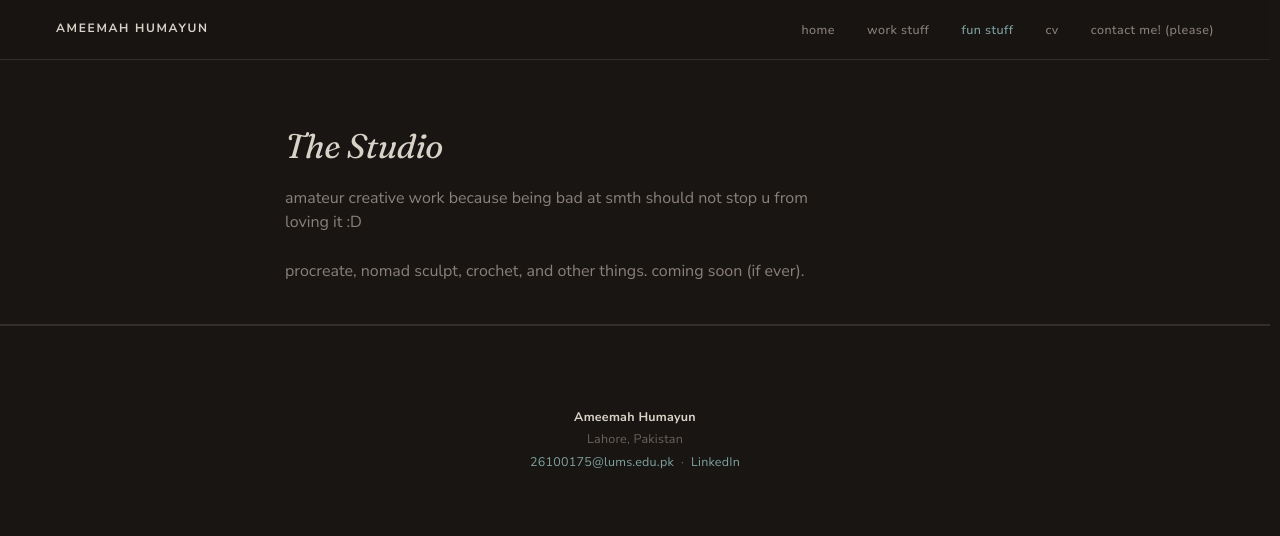
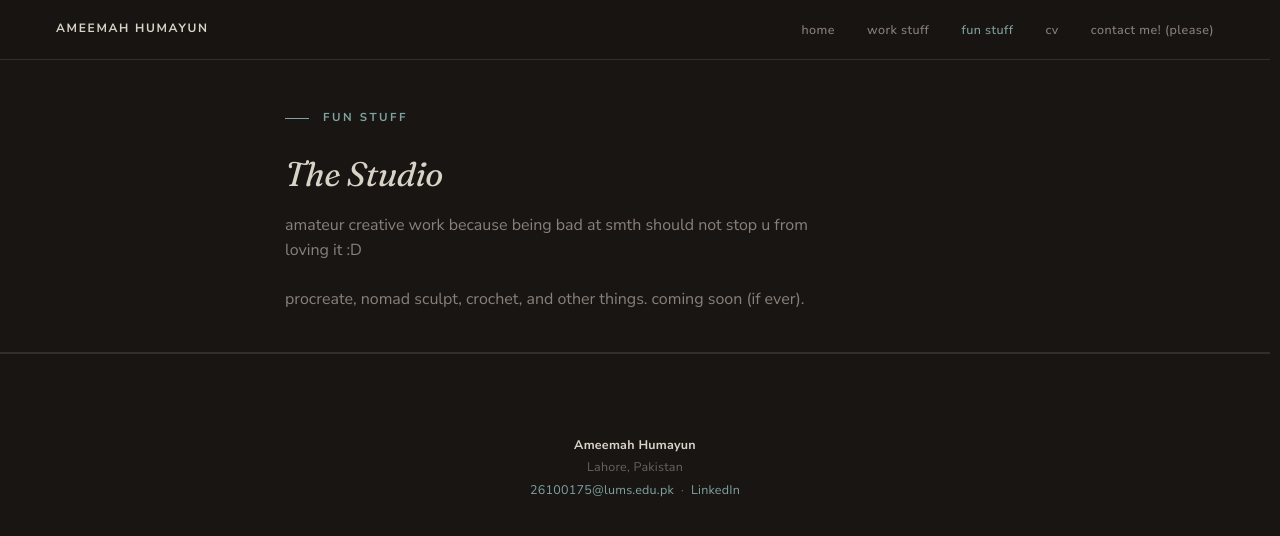
Before and after one commit to ameemahumayun/ameemahumayun.github.io, a Jekyll site: the page built from studio/index.html, in a window 1280 px wide. Shown: the top 536 px of the page. Built offline with Jekyll 4.4.1, drawn with Linux system fonts in a browser that asks for light colours.

Commit message:
Update index.html

```diff
--- a/studio/index.html
+++ b/studio/index.html
@@ -7,7 +7,7 @@
 
 <header class="page-head">
   <div class="page-head__inner">
-    <!-- <div class="eyebrow eyebrow-rule">fun stuff</div> -->
+    <div class="eyebrow eyebrow-rule">fun stuff</div>
     <!-- <h1 class="page-head__title">studio</h1> -->
     <h1 class="page-head__title"><span class="serif" style="color:var(--color-text-strong);">The Studio</span></h1>
     <p class="page-head__intro">amateur creative work because being bad at smth should not stop u from loving it :D</p>
```
